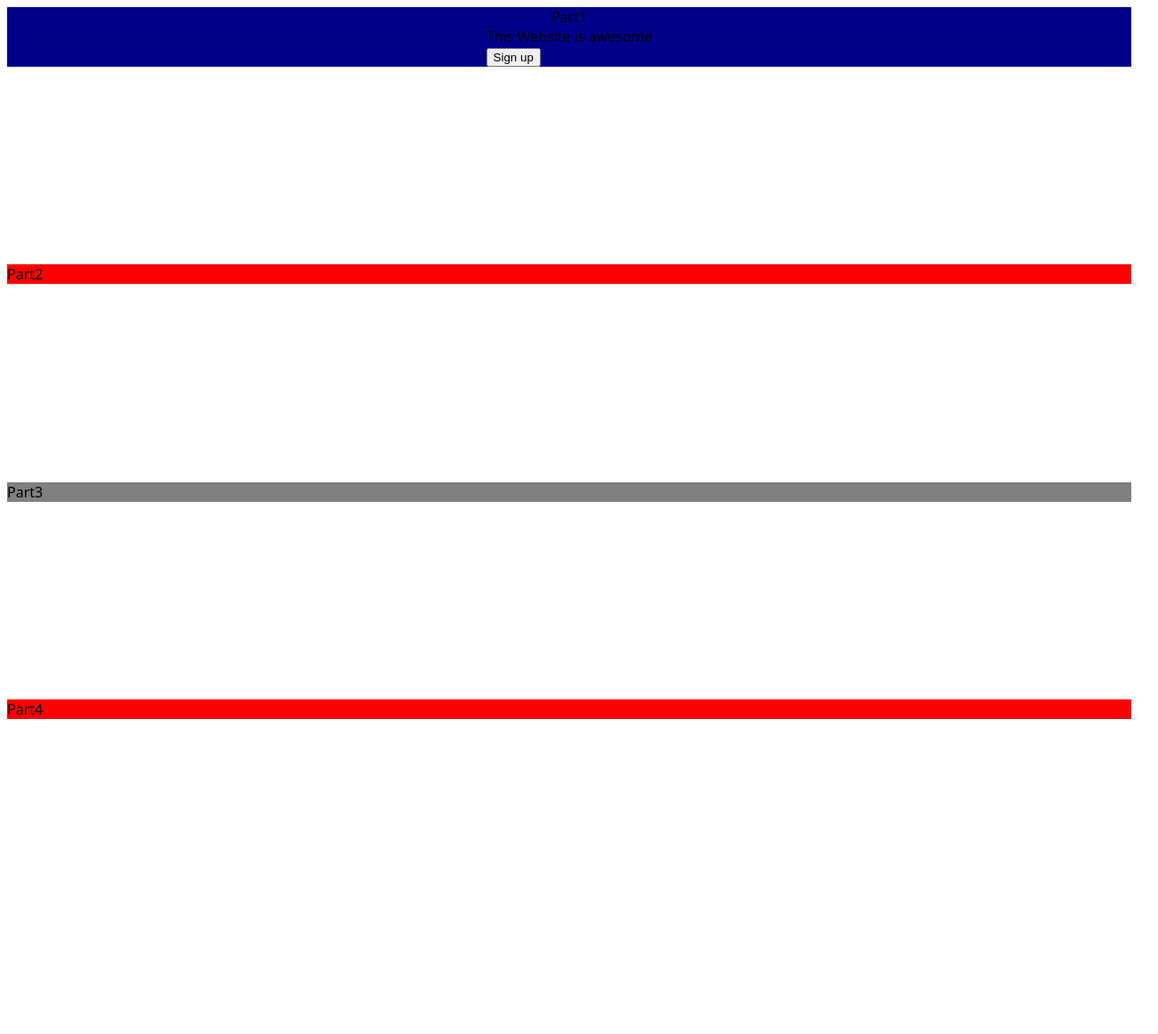
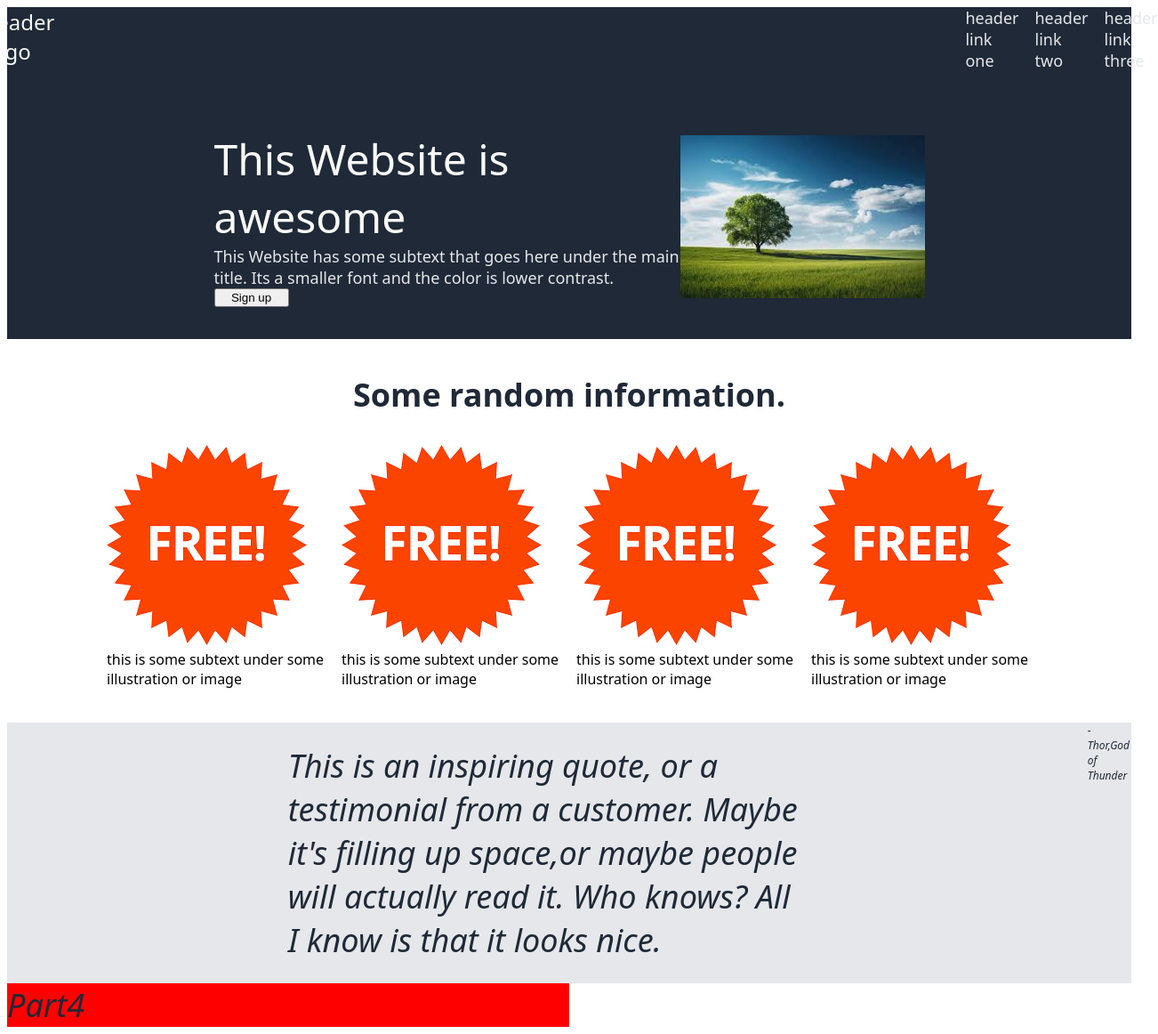
Before and after one commit to ajdonker/website-project, a plain HTML site: page index.html in a window 1280 px wide. Shown: the whole page at 89% size, 1302 px wide, since content can reach past the window. Before the commit the page ends 816 px from the top, so only its background shows below. Drawn offline with Linux system fonts and the light colour scheme.

Commit message:
first three parts done, however no room left, unclear without dividing in 4 parts

```diff
--- a/index.html
+++ b/index.html
@@ -7,30 +7,54 @@
     <link rel = "stylesheet" href = "styles.css">
 </head>
 <body>
-    <div class="part-1">Part1
+    <div class="part-1">
         <div class = "header">
             <div class = "header-logo">
-
+                Header Logo
             </div>
             <div class = "links">
+                <div>header link one</div>
+                <div>header link two</div>
+                <div>header link three</div>
 
             </div>
         </div>
         <div class = "container1">
             <div class = "text-and-button">
-                <div id="">This Website is awesome</div>
-                <button>Sign up</button>
+                <div id="twia">This Website is awesome</div>
+                <div id="longtwia">This Website has some subtext that goes here under the main title. Its a smaller font and the color is lower contrast.</div>
+                <button id = "button1">Sign up</button>
             </div>
             <div class = "placeholderimg">
-
+                <img src = "images/tree.jpg">
             </div>
         </div>
 
 
 
     </div>
-    <div class="part-2">Part2</div>
-    <div class="part-3">Part3</div>
+    <div class="part-2">
+        <div id = "sri">Some random information.</div>
+        <div class = "container2">
+            <div class = "whole">
+                <img src = images/free.png>
+                <div class = "thisistext"></div>this is some subtext under some illustration or image</div>
+                <div class = "whole">
+                    <img src = images/free.png>
+                    <div class = "thisistext"></div>this is some subtext under some illustration or image</div>
+                    <div class = "whole">
+                        <img src = images/free.png>
+                        <div class = "thisistext"></div>this is some subtext under some illustration or image</div>
+                        <div class = "whole">
+                            <img src = images/free.png>
+                            <div class = "thisistext"></div>this is some subtext under some illustration or image</div>
+        </div>
+
+    </div>
+    <div class="part-3">
+        <div class = "container3">
+        <em class = "quote">This is an inspiring quote, or a testimonial from a customer. Maybe it's filling up space,or maybe people will actually read it. Who knows? All I know is that it looks nice.</div>
+        <div class = "author">-Thor,God of Thunder</div></div></div>
     <div class="part-4">Part4</div>
 </body>
 </html>
--- a/styles.css
+++ b/styles.css
@@ -2,11 +2,22 @@ body{
     display: flex;
     flex-direction: column;
     min-height: 100vh;
+    height: 100%;
     justify-content: space-between;
     font-family: system-ui, -apple-system, BlinkMacSystemFont, 'Segoe UI', Roboto, Oxygen, Ubuntu, Cantarell, 'Open Sans', 'Helvetica Neue', sans-serif;
 }
+.part1,
+.part2,
+.part3,
+.part4{
+    width: 100%;
+    height: 25%;
+    margin: 0;
+    padding: 0;
+    box-sizing: border-box;
+}
 .part-1{
-    background-color: darkblue;
+    background-color: #1F2937;
     display: flex;
     flex-direction: column;
     justify-content: flex-start;
@@ -14,12 +25,12 @@ body{
 
 }
 .part-2{
-    background-color: red;
+    background-color: white;
     display: flex;
 
 }
 .part-3{
-    background-color: gray;
+    background-color: #e5e7eb;
     display: flex;
 
 }
@@ -29,3 +40,104 @@ body{
 
 
 }
+/* part1 specific */
+#twia{
+    font-size: 48px;
+    color: #F9FAF8;
+    weight: 900;
+}
+#longtwia{
+    font-size: 18px;
+    color: #e5e7eb;
+}
+.header{
+    display: flex;
+    justify-content: space-between;
+    margin-bottom: 30px;
+    gap : 1024px;
+
+}
+.header-logo{
+    font-size: 24px;
+    color: #F9FAF8;
+}
+.links{
+    display: flex;
+    flex-direction: row;
+    justify-content: space-around;
+    align-items: center;
+    font-size: 18px;
+    color: #e5e7eb;
+    gap: 18px;
+
+}
+.container1{
+    display: flex;
+    padding: 18px;
+    margin: 18px;
+    align-items: center;
+    justify-content: center;
+
+
+}
+.text-and-button{
+    display: flex;
+    flex-direction: column;
+    max-width:524px;
+
+}
+#button1{
+    max-width: 84px;
+}
+/* part2 */
+#sri{
+    font-size: 36px;
+    color: #1F2937;
+    font-weight: 900;
+}
+.squares{
+    border : 5px;
+    border-color: blue;
+
+}
+.whole{
+    max-width: 248px;
+}
+.part-2{
+    display: flex;
+    flex-direction: column;
+    justify-content: flex-start;
+    gap: 32px;
+    align-items: center;
+    margin :24px;
+    padding: 14px;
+}
+
+.container2{
+    display: flex;
+    flex-wrap: wrap;
+    gap: 16px;
+
+}
+/* part3 */
+.quote{
+    color: #1F2937;
+    font-size: 36px;
+    font-style: italic;
+    max-width: 50%;
+}
+.author{
+    font-weight: 500px;
+    font-size: 12px;
+}
+.container3{
+    display: flex;
+    flex-direction: column;
+    justify-content: flex-end;
+    align-items: center;
+    padding: 24px;
+}
+.part-3{
+    display: flex;
+
+}
```
Also changed, not shown: images/free.png (added), images/tree.jpg (added).
